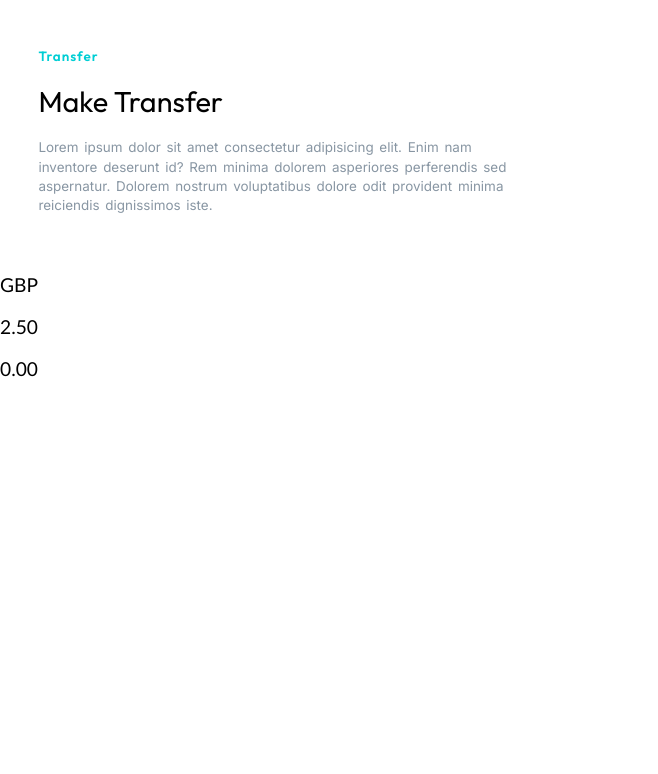
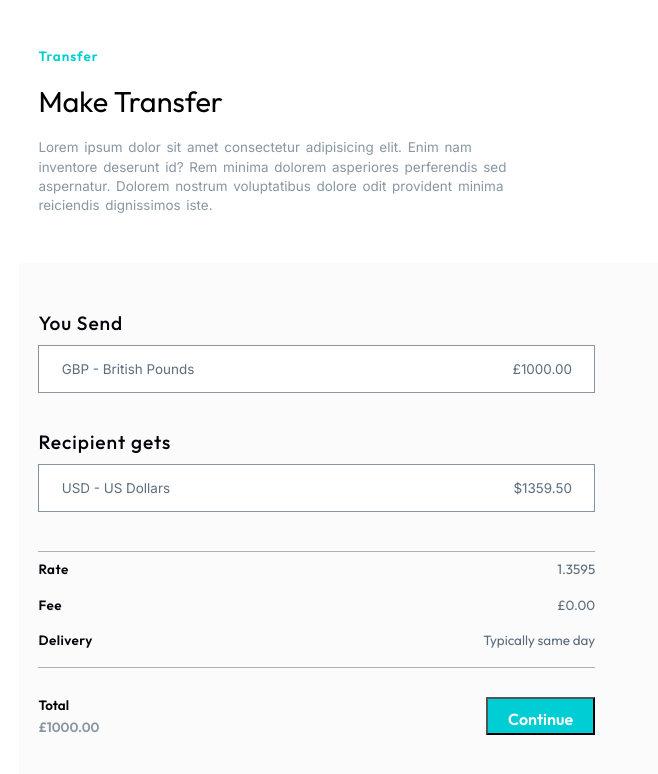
Before and after one commit to nology-tech/quadra-client-project, a React (Create React App) app: page / in a window 1280 px wide. Shown: the top 774 px of the page, without its empty margins (0-658 px from the left). Built offline with nearby package versions, Linux system fonts and the light colour scheme.

Commit message:
Refactored BEM naming convention

```diff
--- a/src/pages/Transfer/Transfer.jsx
+++ b/src/pages/Transfer/Transfer.jsx
@@ -1,11 +1,12 @@
 import "./Transfer.scss";
-
+import Button from "../../components/Button/Button";
 const Transfer = ({
-  currencyFlag,
-  currencyName = "GBP",
-  amount = "2.50",
-  rate = "0.00",
-  isActive,
+  sendCurr = "GBP - British Pounds",
+  sendAmount = "£1000.00",
+  recCurr = "USD - US Dollars",
+  recAmount = "$1359.50",
+  rate = 1.3595,
+  fee = "£0.00",
 }) => {
   return (
     <>
@@ -19,18 +20,43 @@ const Transfer = ({
           reiciendis dignissimos iste.
         </p>
       </div>
+      <div className="receipt">
+        <h1 className="receipt__head">You Send</h1>
+        <div className="receipt__box">
+          <h2 className="receipt__currency">{sendCurr}</h2>
+          <h2 className="receipt__currency">{sendAmount}</h2>
+        </div>
+        <h1 className="receipt__head">Recipient gets</h1>
+        <div className="receipt__box">
+          <h2 className="receipt__currency">{recCurr}</h2>
+          <h2 className="receipt__currency">{recAmount}</h2>
+        </div>
 
-      <div
-        className={isActive ? "transfer transfer__active" : "transfer"}
-      ></div>
-      <div className="receipt-container">
-        <img className="transfer__flag" src={currencyFlag} />
-        <p className="transfer__currency">{currencyName}</p>
-        <p className="transfer__amount"> {amount}</p>
-        <p className="transfer__rate">{rate}</p>
-        {/* Put button component here when we have a button element. */}
-        {/* Button text/effect needs to be different depending on isActive */}
-        {/* button class should be "transfer__object__button" for SCSS compatability. */}
+        <div className="receipt__body">
+          <div className="receipt__body__info">
+            <h1 className="receipt__body__info--title">Rate</h1>
+            <h1 className="receipt__body__info--value">{rate}</h1>
+          </div>
+          <div className="receipt__body__info">
+            <h1 className="receipt__body__info--title">Fee</h1>
+            <h1 className="receipt__body__info--value">{fee}</h1>
+          </div>
+          <div className="receipt__body__info">
+            <h1 className="receipt__body__info--title">Delivery</h1>
+            <h1 className="receipt__body__info--value" id="delivery">
+              Typically same day
+            </h1>
+          </div>
+        </div>
+        <div className="receipt__bottom">
+          <div className="receipt__bottom__box">
+            <h1 className="receipt__bottom__box--info">Total</h1>
+            <h1 className="receipt__bottom__box--end">{sendAmount}</h1>
+          </div>
+          <div className="receipt__button">
+            <Button buttonText={"Continue"} />
+          </div>
+        </div>
       </div>
     </>
   );
--- a/src/pages/Transfer/Transfer.scss
+++ b/src/pages/Transfer/Transfer.scss
@@ -26,35 +26,104 @@
   }
 }
 
-.transfer {
+.receipt {
   background-color: $color-currency-background;
-  color: $color-text-secondary;
 
-  display: grid;
-  grid-template-areas: "flag currency armount rate button";
+  margin-left: 0.5rem;
+  width: 50%;
+  padding: 3% 5% 3% 5%;
+  padding-left: 1rem;
+  margin: 2rem 0 2rem 1rem;
 
-  .transfer__flag {
-    grid-area: "flag";
+  .receipt__head {
+    font-size: 1rem;
+    font-family: $font-heading;
+    color: $color-heading;
+    font-weight: 500;
+    letter-spacing: 0.05rem;
   }
 
-  .transfer__currency {
-    grid-area: "currency";
+  .receipt__box {
+    display: flex;
+    justify-content: space-between;
+    align-items: center;
+    width: auto;
+    border: 0.001rem solid $color-text-secondary;
+    background-color: white;
+    padding: 1% 4% 1% 4%;
+    margin-bottom: 5%;
+    .receipt__currency {
+      font-size: 0.7rem;
+      width: auto;
+      font-family: $font-main;
+      color: $color-text;
+      font-weight: 400;
+    }
   }
 
-  .transfer__amount {
-    grid-area: "amount";
+  .receipt__body {
+    margin-top: 2rem;
+    border-top: 0.001rem solid $color-currency;
   }
+  .receipt__body__info {
+    display: flex;
+    justify-content: space-between;
+    align-items: center;
+    height: auto;
+    width: auto;
 
-  .transfer__rate {
-    grid-area: "rate";
+    .receipt__body__info--value {
+      font-size: 0.7rem;
+      width: auto;
+      color: $color-text;
+
+      font-family: $font-heading;
+      font-weight: 400;
+    }
+    #delivery {
+      //   inline-size: 8rem;
+      width: 35%;
+      text-align: right;
+    }
+
+    .receipt__body__info--title {
+      color: $color-heading;
+      font-size: 0.7rem;
+      font-family: $font-heading;
+      letter-spacing: 0.025rem;
+    }
   }
+  .receipt__bottom {
+    display: flex;
+    flex-direction: row;
+    justify-content: space-between;
+    align-items: center;
+    margin-top: 0.5rem;
+    border-top: 0.001rem solid $color-currency;
+    .receipt__bottom__box {
+      display: flex;
+      flex-direction: column;
+      justify-content: space-around;
+      margin-top: 1rem;
 
-  .transfer__button {
-    grid-area: "button";
+      .receipt__bottom__box--info {
+        font-size: 0.7rem;
+        font-family: $font-heading;
+      }
+      .receipt__bottom__box--end {
+        font-size: 0.7rem;
+        margin-top: -5%;
+        font-family: $font-heading;
+        color: $color-text-secondary;
+      }
+    }
+    .receipt__button {
+      margin-top: 1rem;
+      width: auto;
+    }
+  }
+  .largeButton {
+    height: 2rem;
+    width: auto;
   }
 }
-
-.transfer__active {
-  background-color: $color-primary;
-  color: $color-funds-text;
-}
--- a/src/styles/_variables.scss
+++ b/src/styles/_variables.scss
@@ -5,30 +5,29 @@ $desktop-breakpoint: 1024px;
 $large-desktop-breakpoint: 1440px;
 $extra-large-desktop-breakpoint: 2560px;
 
-
 //colors
 $text-color: #1f1b1b;
 $background-color: #ffffff;
 
-$color-primary: #00CED4;
-$color-secondary: #37D8DD;
-$color-gradient: #25EFF5;
-$color-heading: #06020A;
-$color-text: #5B6D7D;
-$color-background: #E5E5E5;
-$color-background-light: #F1FFFF;
-$color-footer: #2A2C31;
-$color-footer-text: #839AAF;
-$color-input-text:#A6AFBD;
-$color-input-background:#FBFBFC;
-$color-input-border:#E2E2E2;
-$color-error-input:#DF1C1C;
-$color-success-input:#57E141;
-$color-logo-header: #343C49;
-$color-currency: #AFAFAF;
-$color-text-secondary: #8896A3;
-$color-currency-background: #FBFBFC;
-$color-menu-unselected: #A6AFBD;
-$color-funds-text:#FFFFFF;
+$color-primary: #00ced4;
+$color-secondary: #37d8dd;
+$color-gradient: #25eff5;
+$color-heading: #06020a;
+$color-text: #5b6d7d;
+$color-background: #e5e5e5;
+$color-background-light: #f1ffff;
+$color-footer: #2a2c31;
+$color-footer-text: #839aaf;
+$color-input-text: #a6afbd;
+$color-input-background: #fbfbfc;
+$color-input-border: #e2e2e2;
+$color-error-input: #df1c1c;
+$color-success-input: #57e141;
+$color-logo-header: #343c49;
+$color-currency: #afafaf;
+$color-text-secondary: #8896a3;
+$color-currency-background: #fbfbfc;
+$color-menu-unselected: #a6afbd;
+$color-funds-text: #ffffff;
 $line-divider: #f1f1f1;
-$color-top-section-title:#0B2251;
+$color-top-section-title: #0b2251;
```
